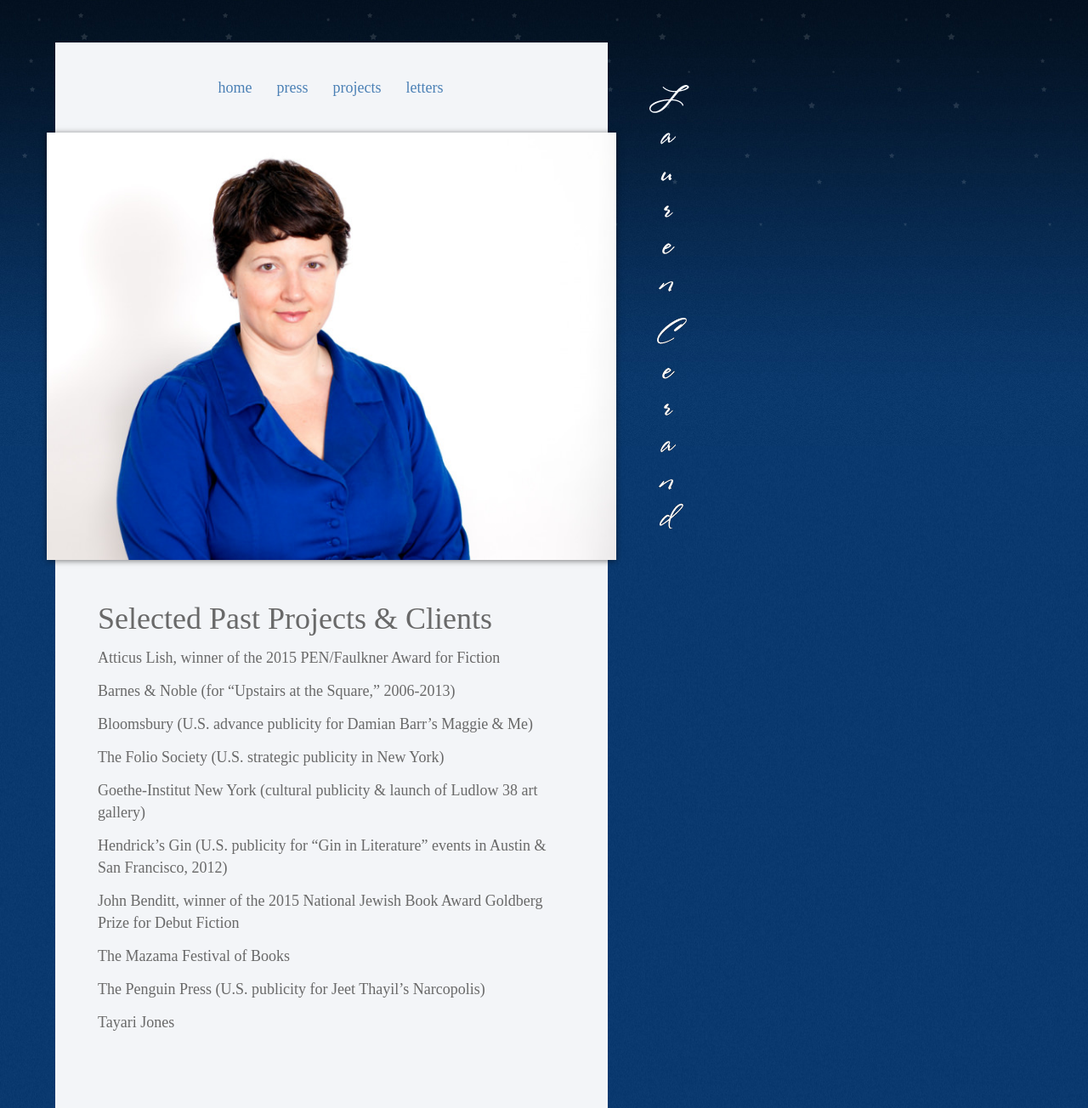
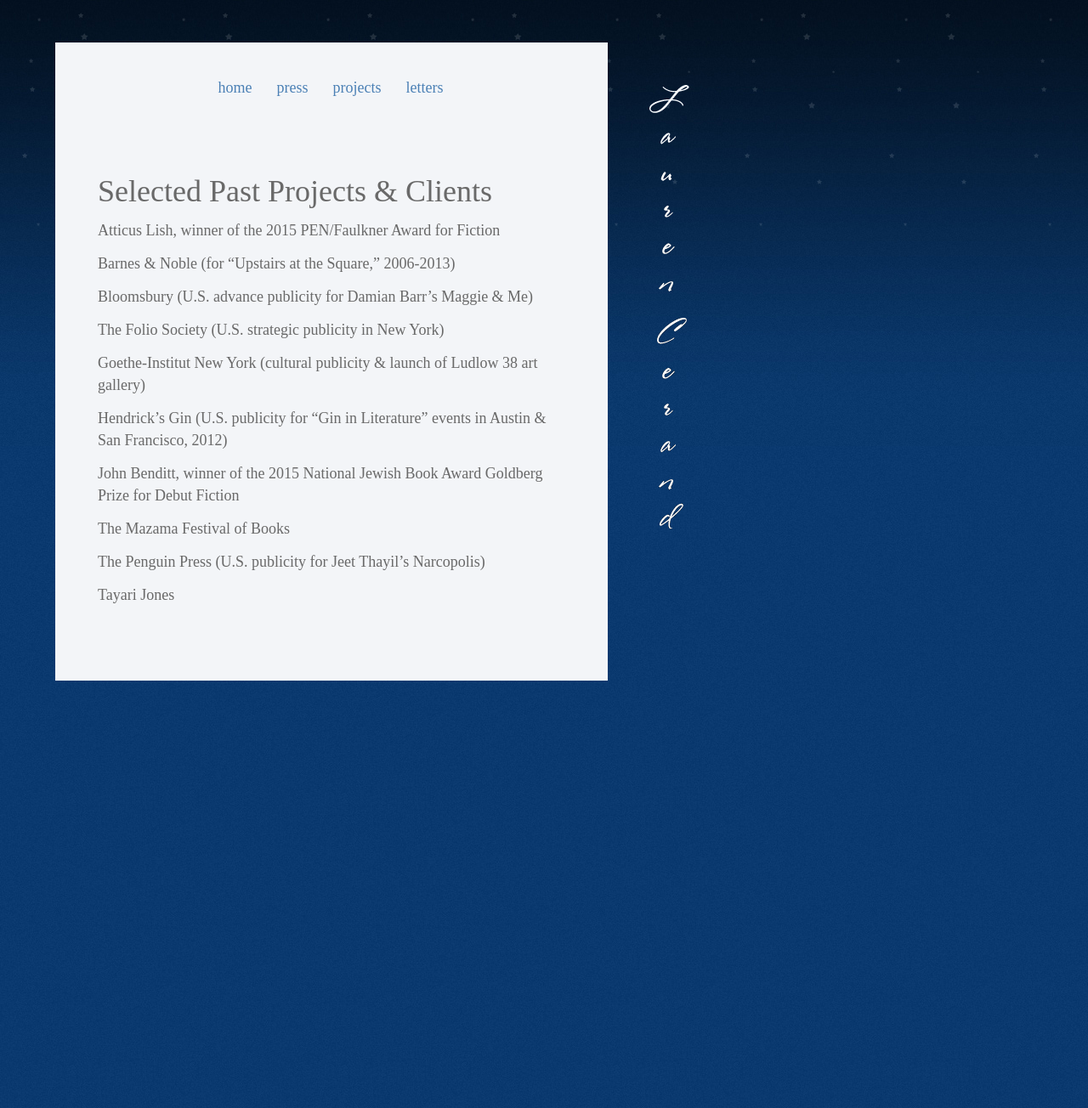
Before and after one commit to sonnetmedia/laurencerand.com, a Jekyll site: the page built from _pages/projects.md, in a window 1280 px wide. Shown: the whole page at 85% size. Built offline with Jekyll 4.4.1, drawn with Linux system fonts in a browser that asks for light colours; after the commit the page ends 900 px from its top, so only the background shows below that.

Commit message:
remembering why the image was on the page, not the site

```diff
--- a/_layouts/page.html
+++ b/_layouts/page.html
@@ -1,8 +1,8 @@
 ---
 layout: default
 ---
-{% if site.logo %}
-<img width="1029" height="684" src="{{ site.logo }}" class="image-shadow wp-post-image">
+{% if page.image %}
+  <img width="1029" height="684" src="{{ page.image }}" class="image-shadow wp-post-image">
 {% endif %}
 <div class="row-fluid">
   <div class="interior-container">
```
Also changed, not shown: _pages/home.md (+1 -0 lines).
